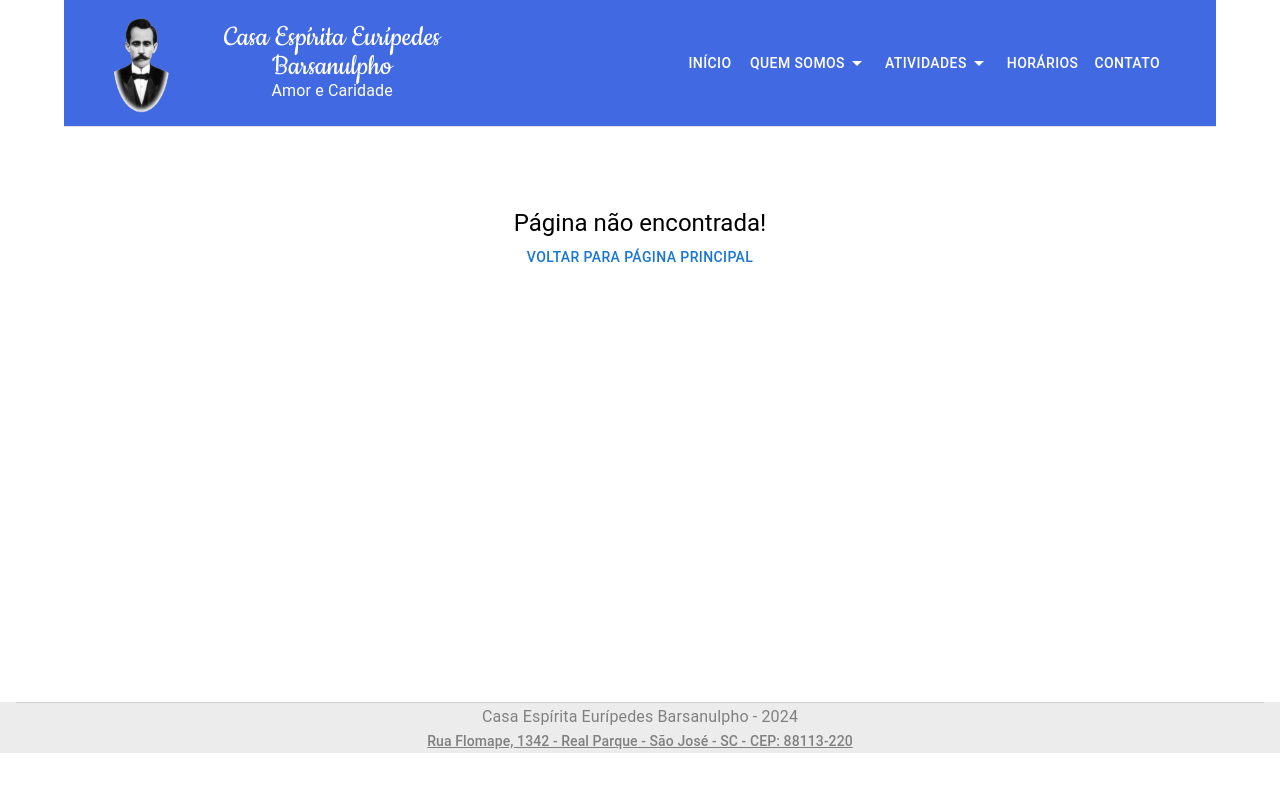
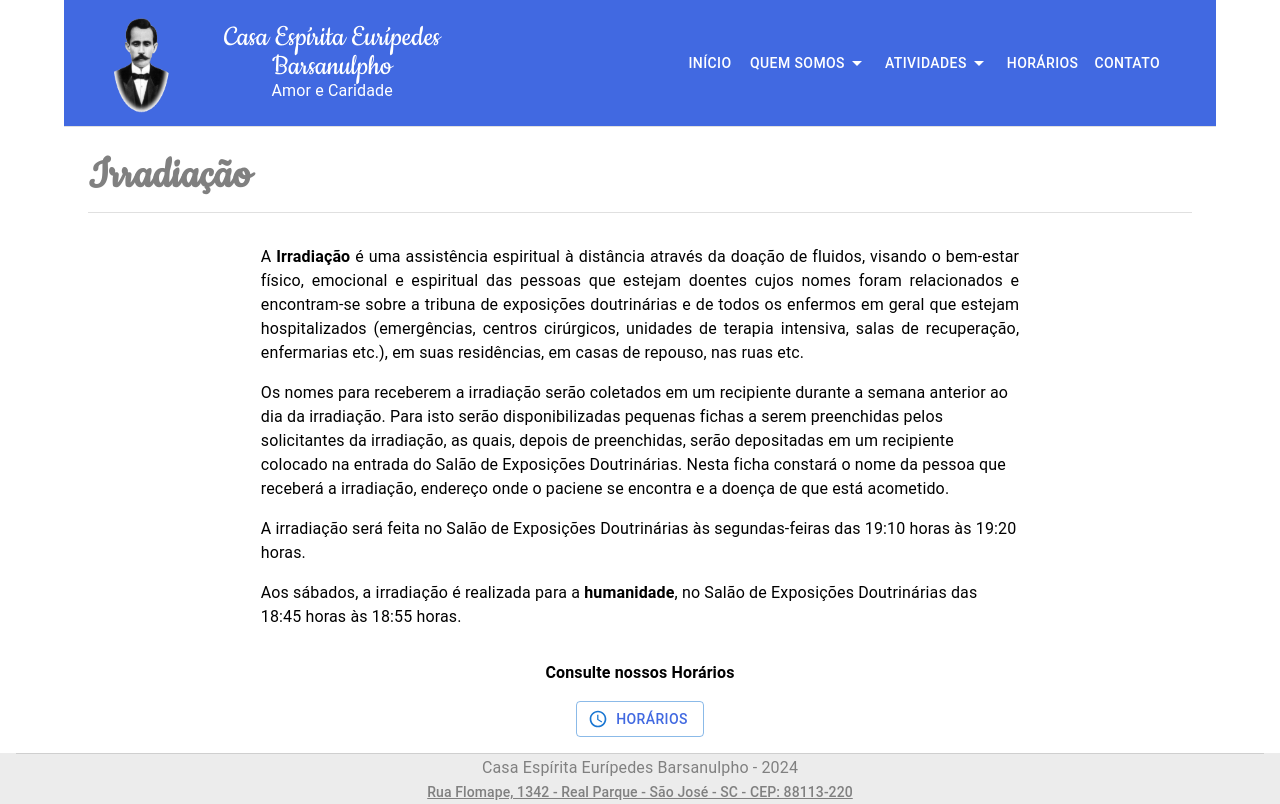
Before and after one commit to guimaraes-darlan/ceeb-site, a Next.js app: page /irradiacao in a window 1280 px wide. Before the commit this address had no page. Built offline with nearby package versions, Linux system fonts and the light colour scheme.

Commit message:
add menu for equilibrio, irradiacao page

```diff
--- /dev/null
+++ b/src/app/irradiacao/irradiacao-page.tsx
@@ -0,0 +1,62 @@
+import { Box, Container, Typography } from "@mui/material";
+import TitlePage from "../../components/title-page";
+import Link from "next/link";
+import ConsulteHorarios from "../../components/consulte-horarios";
+
+export default function IrradiacaoPage() {
+  return (
+    <Box
+      display="flex"
+      justifyContent="center"
+      alignItems="center"
+      flexDirection="column"
+    >
+      <TitlePage title="Irradiação" />
+
+      <Container
+        sx={{
+          width: {
+            sx: "100%",
+            md: "70%",
+          },
+        }}
+      >
+        <Typography align="justify">
+          A <strong>Irradiação</strong> é uma assistência espiritual à distância
+          através da doação de fluidos, visando o bem-estar físico, emocional e
+          espiritual das pessoas que estejam doentes cujos nomes foram
+          relacionados e encontram-se sobre a tribuna de exposições doutrinárias
+          e de todos os enfermos em geral que estejam hospitalizados
+          (emergências, centros cirúrgicos, unidades de terapia intensiva, salas
+          de recuperação, enfermarias etc.), em suas residências, em casas de
+          repouso, nas ruas etc.
+        </Typography>
+        <Container sx={{ height: "1rem" }} />
+        <Typography>
+          Os nomes para receberem a irradiação serão coletados em um recipiente
+          durante a semana anterior ao dia da irradiação. Para isto serão
+          disponibilizadas pequenas fichas a serem preenchidas pelos
+          solicitantes da irradiação, as quais, depois de preenchidas, serão
+          depositadas em um recipiente colocado na entrada do Salão de
+          Exposições Doutrinárias. Nesta ficha constará o nome da pessoa que
+          receberá a irradiação, endereço onde o paciene se encontra e a doença
+          de que está acometido.
+        </Typography>
+        <Container sx={{ height: "1rem" }} />
+        <Typography>
+          A irradiação será feita no Salão de Exposições Doutrinárias às
+          segundas-feiras das 19:10 horas às 19:20 horas.
+        </Typography>
+        <Container sx={{ height: "1rem" }} />
+        <Typography>
+          Aos sábados, a irradiação é realizada para a{" "}
+          <strong>humanidade</strong>, no Salão de Exposições Doutrinárias das
+          18:45 horas às 18:55 horas.
+        </Typography>
+        <Container sx={{ height: "1rem" }} />
+
+        <ConsulteHorarios />
+      </Container>
+    </Box>
+  );
+}
--- /dev/null
+++ b/src/app/irradiacao/page.tsx
@@ -0,0 +1,10 @@
+import { Metadata } from "next";
+import IrradiacaoPage from "./irradiacao-page";
+
+export const metadata: Metadata = {
+  title: "Irradiação",
+};
+
+export default function Irradiacao() {
+  return <IrradiacaoPage />;
+}
--- a/src/components/menu-drawer.tsx
+++ b/src/components/menu-drawer.tsx
@@ -30,8 +30,10 @@ const items: ItemsProps[] = [
   { label: "Atendimento Fraterno", link: "/atendimento-fraterno" },
   { label: "Estudo da Doutrina Espírita", link: "/estudo" },
   { label: "Cirurgias Espirituais", link: "/cirurgias" },
+  { label: "Equilíbrio Espiritual", link: "/equilibrio" },
   { label: "Tratamento de Desobsessão", link: "/desobsessao" },
   { label: "Evangelização", link: "/evangelizacao" },
+  { label: "Irradiação", link: "/irradiacao" },
   { label: "Biblioteca", link: "/biblioteca" },
   { label: "Horários", link: "/horarios" },
   { label: "Contato", link: "/contato" },
--- a/src/layout/Navbar.tsx
+++ b/src/layout/Navbar.tsx
@@ -105,6 +105,10 @@ function Navbar() {
             <MenuItem onClick={handleClose2}>Cirurgias Espirituais</MenuItem>
           </Link>
           <Divider />
+          <Link style={styleLinkItem} href="/equilibrio">
+            <MenuItem onClick={handleClose2}>Equilíbrio Espiritual</MenuItem>
+          </Link>
+          <Divider />
           <Link style={styleLinkItem} href="/desobsessao">
             <MenuItem onClick={handleClose2}>
               Tratamento de Desobsessão
@@ -113,6 +117,10 @@ function Navbar() {
           <Divider />
           <Link style={styleLinkItem} href="/evangelizacao">
             <MenuItem onClick={handleClose2}>Evangelização</MenuItem>
+          </Link>
+          <Divider />
+          <Link style={styleLinkItem} href="/irradiacao">
+            <MenuItem onClick={handleClose2}>Irradiação</MenuItem>
           </Link>
           <Divider />
           <Link style={styleLinkItem} href="/biblioteca">
```
